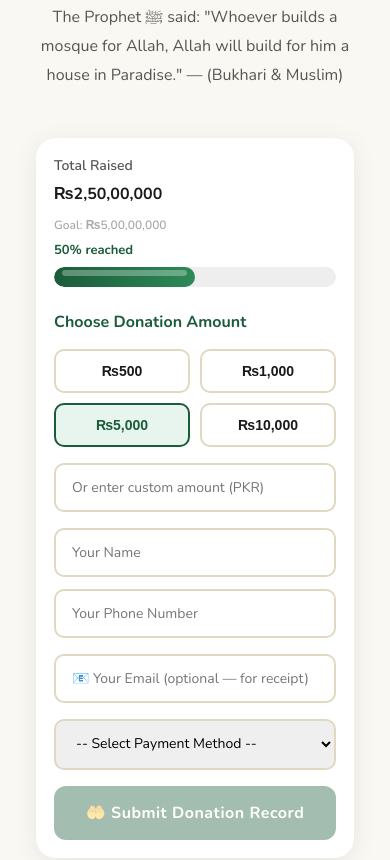
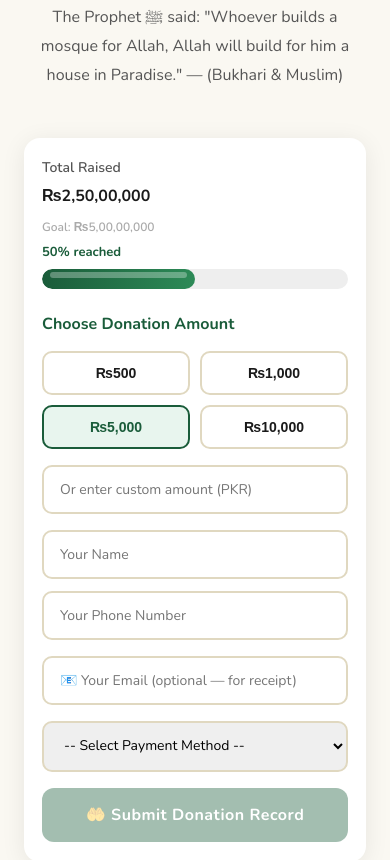
Before and after one commit to khansamumtaz/masjid-bait-ul-hakim, a website: page masjid-bait-ul-hakim.html in a window 390 px wide. Shown: the part 2416-3276 px from the top of the page. Drawn offline with nearby package versions, Linux system fonts and the light colour scheme.

Commit message:
Make donation section full width on mobile

```diff
--- a/masjid-bait-ul-hakim.html
+++ b/masjid-bait-ul-hakim.html
@@ -238,8 +238,8 @@ footer{background:#0a2d1c;color:rgba(255,255,255,0.7);padding:60px 24px 24px}
   .fund-stats-row{grid-template-columns:1fr}
   .footer-grid{grid-template-columns:1fr}
 
-  /* Make fund box more compact on small screens */
-  .fund-box{padding:18px;margin:0 12px 28px}
+  /* Make fund box full-width on mobile */
+  .fund-box{max-width:none;width:100%;margin:0 0 28px;padding:20px 18px;border-radius:16px}
   .fund-total-row{flex-direction:column;align-items:flex-start;gap:8px}
   .fund-total-val{font-size:16px}
 
```
